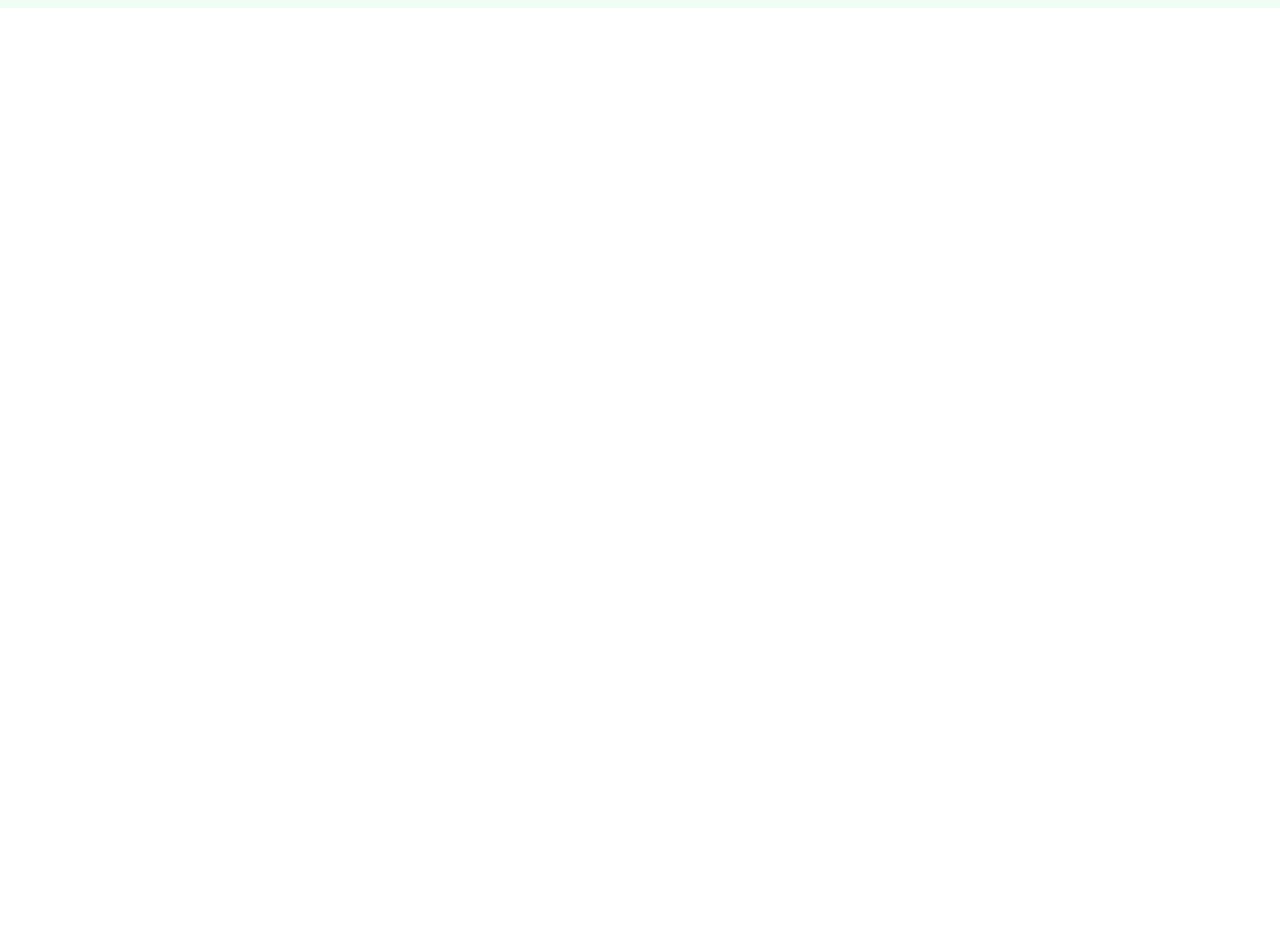
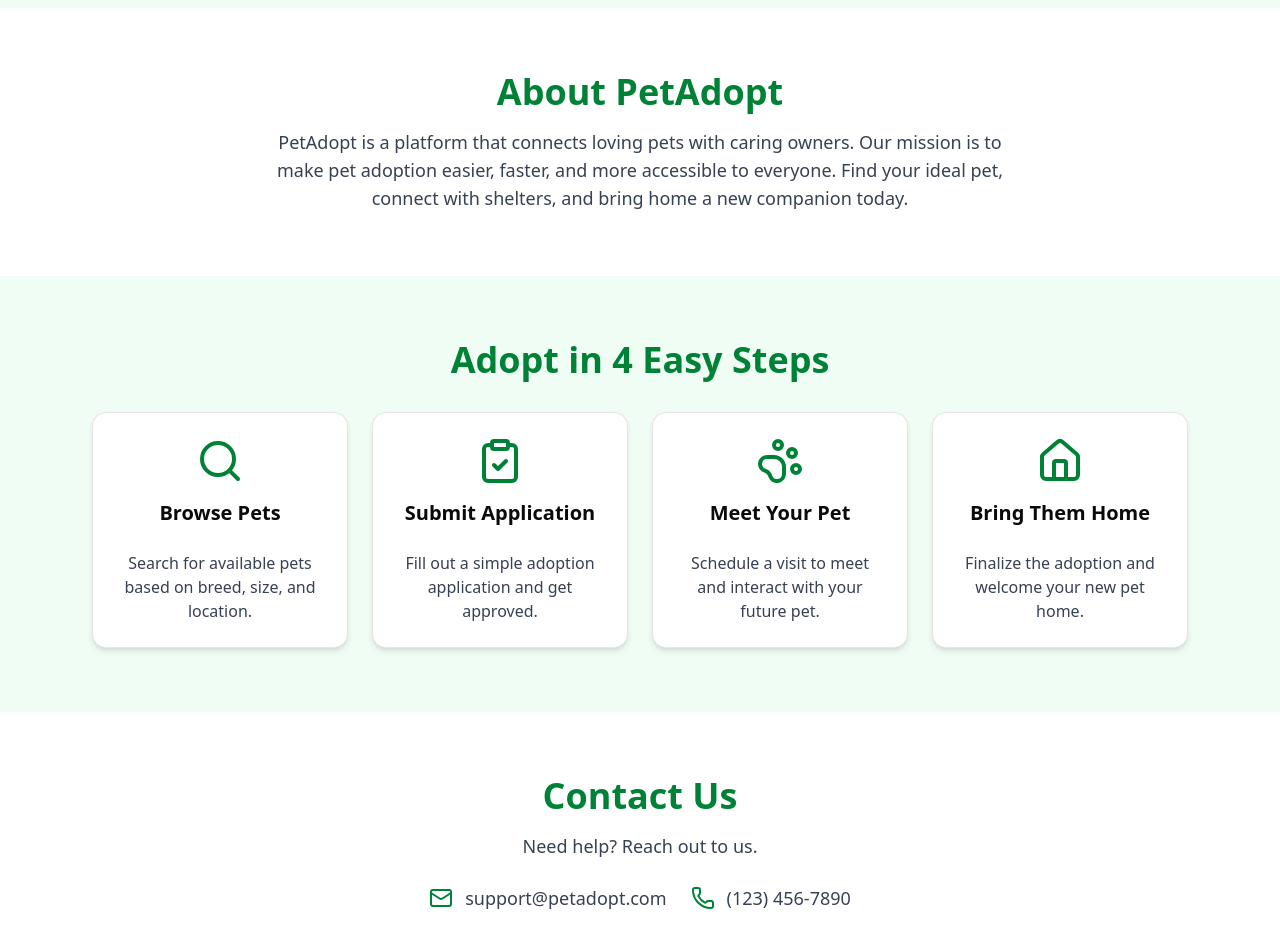
Before and after one commit to kkauserr/CSE412Project, a Next.js app: page / in a window 1280 px wide. Shown: the part 420-1368 px from the top of the page. Before the commit the page ends 800 px from the top, so only its background shows below. Built offline with nearby package versions, Linux system fonts and the light colour scheme.

Commit message:
Implement basic code for the landing page

```diff
--- a/src/app/page.tsx
+++ b/src/app/page.tsx
@@ -1,9 +1,15 @@
 import Hero from "@/components/Hero";
+import About from "@/components/About";
+import Adopt from "@/components/Adopt";
+import Contact from "@/components/Contact";
 
 export default function Home() {
   return (
     <main>
       <Hero />
+      <About />
+      <Adopt />
+      <Contact />
     </main>
   );
 }
--- a/src/components/About.tsx
+++ b/src/components/About.tsx
@@ -0,0 +1,12 @@
+export default function About() {
+    return (
+      <section className="w-full bg-white py-16 px-6 text-center">
+        <h2 className="text-4xl font-bold text-green-700">About PetAdopt</h2>
+        <p className="mt-4 text-lg text-gray-700 max-w-3xl mx-auto">
+          PetAdopt is a platform that connects loving pets with caring owners.
+          Our mission is to make pet adoption easier, faster, and more accessible to everyone.
+          Find your ideal pet, connect with shelters, and bring home a new companion today.
+        </p>
+      </section>
+    );
+  }
--- a/src/components/Adopt.tsx
+++ b/src/components/Adopt.tsx
@@ -0,0 +1,46 @@
+import { Card, CardContent, CardHeader, CardTitle } from "@/components/ui/card";
+import { PawPrint, Search, ClipboardCheck, Home } from "lucide-react";
+
+const steps = [
+  {
+    icon: <Search className="w-12 h-12 text-green-700" />,
+    title: "Browse Pets",
+    description: "Search for available pets based on breed, size, and location.",
+  },
+  {
+    icon: <ClipboardCheck className="w-12 h-12 text-green-700" />,
+    title: "Submit Application",
+    description: "Fill out a simple adoption application and get approved.",
+  },
+  {
+    icon: <PawPrint className="w-12 h-12 text-green-700" />,
+    title: "Meet Your Pet",
+    description: "Schedule a visit to meet and interact with your future pet.",
+  },
+  {
+    icon: <Home className="w-12 h-12 text-green-700" />,
+    title: "Bring Them Home",
+    description: "Finalize the adoption and welcome your new pet home.",
+  },
+];
+
+export default function Adopt() {
+  return (
+    <section className="w-full bg-green-50 py-16 px-6 text-center">
+      <h2 className="text-4xl font-bold text-green-700">Adopt in 4 Easy Steps</h2>
+      <div className="mt-8 flex flex-wrap justify-center gap-6">
+        {steps.map((step, index) => (
+          <Card key={index} className="w-64 bg-white shadow-md">
+            <CardHeader className="flex flex-col items-center">
+              {step.icon}
+              <CardTitle className="text-xl font-semibold mt-2">{step.title}</CardTitle>
+            </CardHeader>
+            <CardContent>
+              <p className="text-gray-700">{step.description}</p>
+            </CardContent>
+          </Card>
+        ))}
+      </div>
+    </section>
+  );
+}
--- a/src/components/Contact.tsx
+++ b/src/components/Contact.tsx
@@ -0,0 +1,20 @@
+import { Mail, Phone } from "lucide-react";
+
+export default function Contact() {
+  return (
+    <section className="w-full bg-white py-16 px-6 text-center">
+      <h2 className="text-4xl font-bold text-green-700">Contact Us</h2>
+      <p className="mt-4 text-lg text-gray-700">Need help? Reach out to us.</p>
+      <div className="mt-6 flex flex-col md:flex-row justify-center items-center gap-6">
+        <div className="flex items-center gap-3 text-lg text-gray-700">
+          <Mail className="w-6 h-6 text-green-700" />
+          support@petadopt.com
+        </div>
+        <div className="flex items-center gap-3 text-lg text-gray-700">
+          <Phone className="w-6 h-6 text-green-700" />
+          (123) 456-7890
+        </div>
+      </div>
+    </section>
+  );
+}
```
